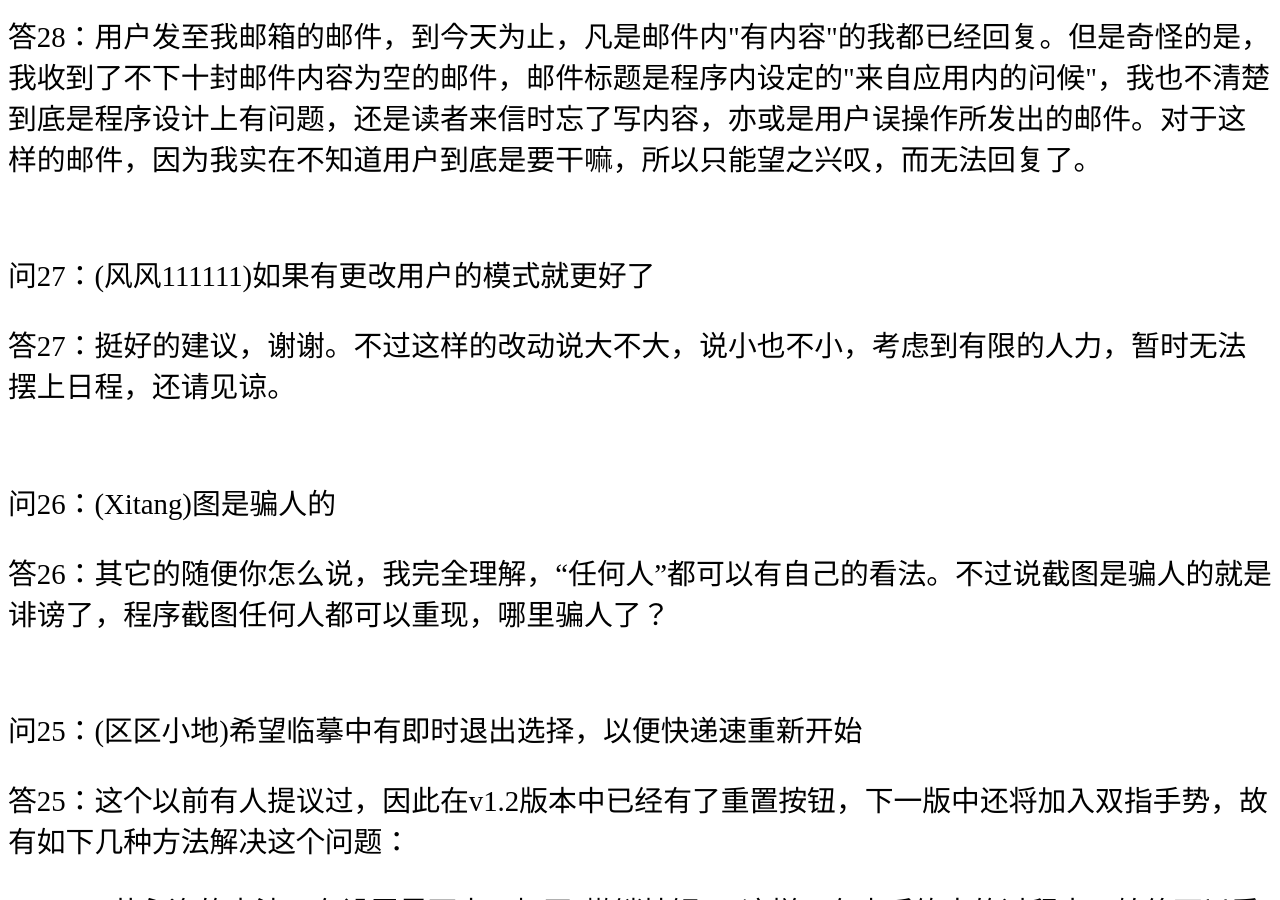
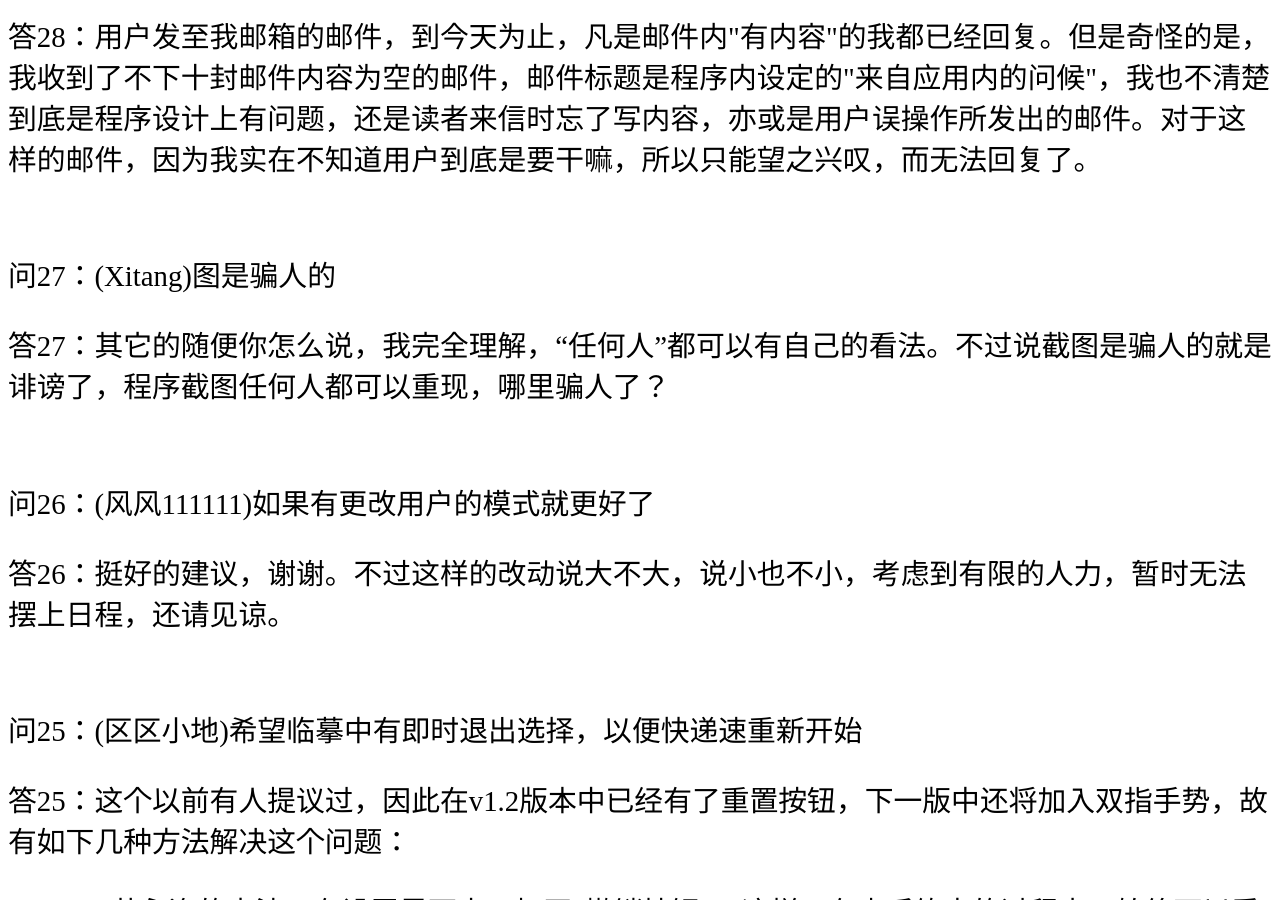
Before and after one commit to shengzhe/livecalligraphy, a Jekyll site: the page built from _posts/2012-08-31-LiveCalligraphyQA.html, in a window 1280 px wide and 900 px high, scrolled down 359 px. Built offline with Jekyll 4.4.1, drawn with Linux system fonts in a browser that asks for light colours; Markdown is read by kramdown in place of the engine named in the settings.

```diff
--- a/_posts/2012-08-31-LiveCalligraphyQA.html
+++ b/_posts/2012-08-31-LiveCalligraphyQA.html
@@ -9,11 +9,11 @@ title: 活字帖用户评论集(Review Comments of Live Calligraphy)
 <p>问28：为什么我给你写信了你没回?</p>
 <p>答28：用户发至我邮箱的邮件，到今天为止，凡是邮件内"有内容"的我都已经回复。但是奇怪的是，我收到了不下十封邮件内容为空的邮件，邮件标题是程序内设定的"来自应用内的问候"，我也不清楚到底是程序设计上有问题，还是读者来信时忘了写内容，亦或是用户误操作所发出的邮件。对于这样的邮件，因为我实在不知道用户到底是要干嘛，所以只能望之兴叹，而无法回复了。</p>
 <br/>
-<p>问27：(风风111111)如果有更改用户的模式就更好了</p>
-<p>答27：挺好的建议，谢谢。不过这样的改动说大不大，说小也不小，考虑到有限的人力，暂时无法摆上日程，还请见谅。</p>
+<p>问27：(Xitang)图是骗人的</p>
+<p>答27：其它的随便你怎么说，我完全理解，“任何人”都可以有自己的看法。不过说截图是骗人的就是诽谤了，程序截图任何人都可以重现，哪里骗人了？</p>
 <br/>
-<p>问26：(Xitang)图是骗人的</p>
-<p>答26：其它的随便你怎么说，我完全理解，“任何人”都可以有自己的看法。不过说截图是骗人的就是诽谤了，程序截图任何人都可以重现，哪里骗人了？</p>
+<p>问26：(风风111111)如果有更改用户的模式就更好了</p>
+<p>答26：挺好的建议，谢谢。不过这样的改动说大不大，说小也不小，考虑到有限的人力，暂时无法摆上日程，还请见谅。</p>
 <br/>
 <p>问25：(区区小地)希望临摹中有即时退出选择，以便快递速重新开始</p>
 <p>答25：这个以前有人提议过，因此在v1.2版本中已经有了重置按钮，下一版中还将加入双指手势，故有如下几种方法解决这个问题：</p>
```
